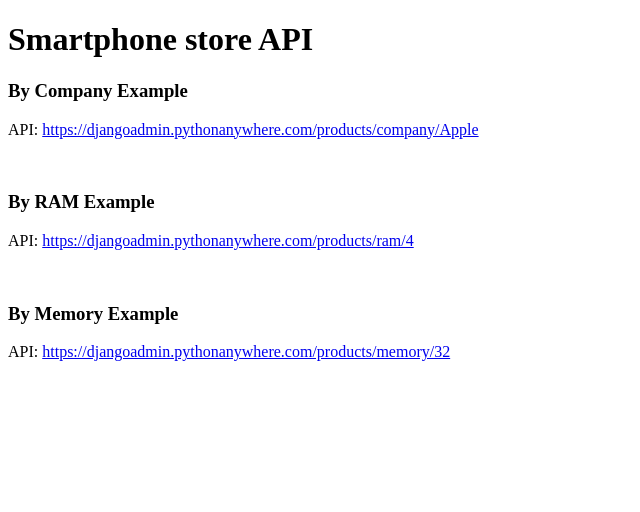
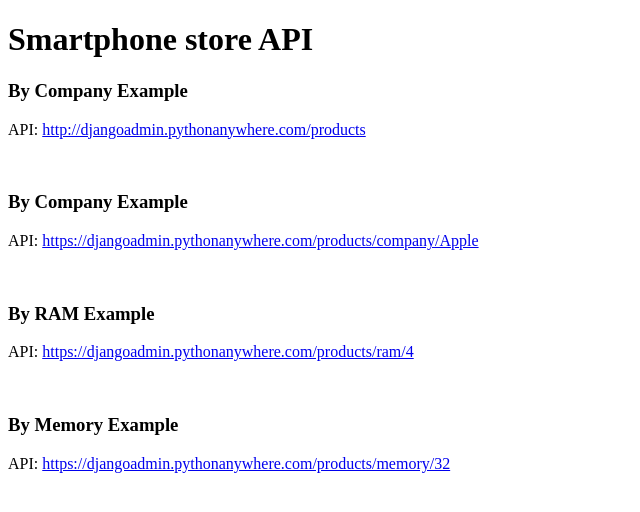
Before and after one commit to JavohirJalilov/SmartphoneApp, a Django app: page / in a window 1280 px wide. Shown: the top 512 px of the page, without its empty margins (0-640 px from the left). Run offline with Django 4.2, Linux system fonts and the light colour scheme.

Commit message:
all proudcts api

```diff
--- a/smartphone/templates/index.html
+++ b/smartphone/templates/index.html
@@ -9,6 +9,9 @@
 <body>
     <h1>Smartphone store API</h1>
     <h3>By Company Example</h3>
+    <p>API: <a href={{all_products}}>{{all_products}}</a></p>
+    <br>
+    <h3>By Company Example</h3>
     <p>API: <a href={{by_company}}>{{by_company}}</a></p>
     <br>
     <h3>By RAM Example</h3>
--- a/smartphone/views.py
+++ b/smartphone/views.py
@@ -6,6 +6,7 @@ from .models import Product
 # Create your views here.
 def home(request):
     context = {
+        'all_products':'http://djangoadmin.pythonanywhere.com/products',
         'by_company':'https://djangoadmin.pythonanywhere.com/products/company/Apple',
         'by_RAM':'https://djangoadmin.pythonanywhere.com/products/ram/4',
         'by_memory':'https://djangoadmin.pythonanywhere.com/products/memory/32'
```
